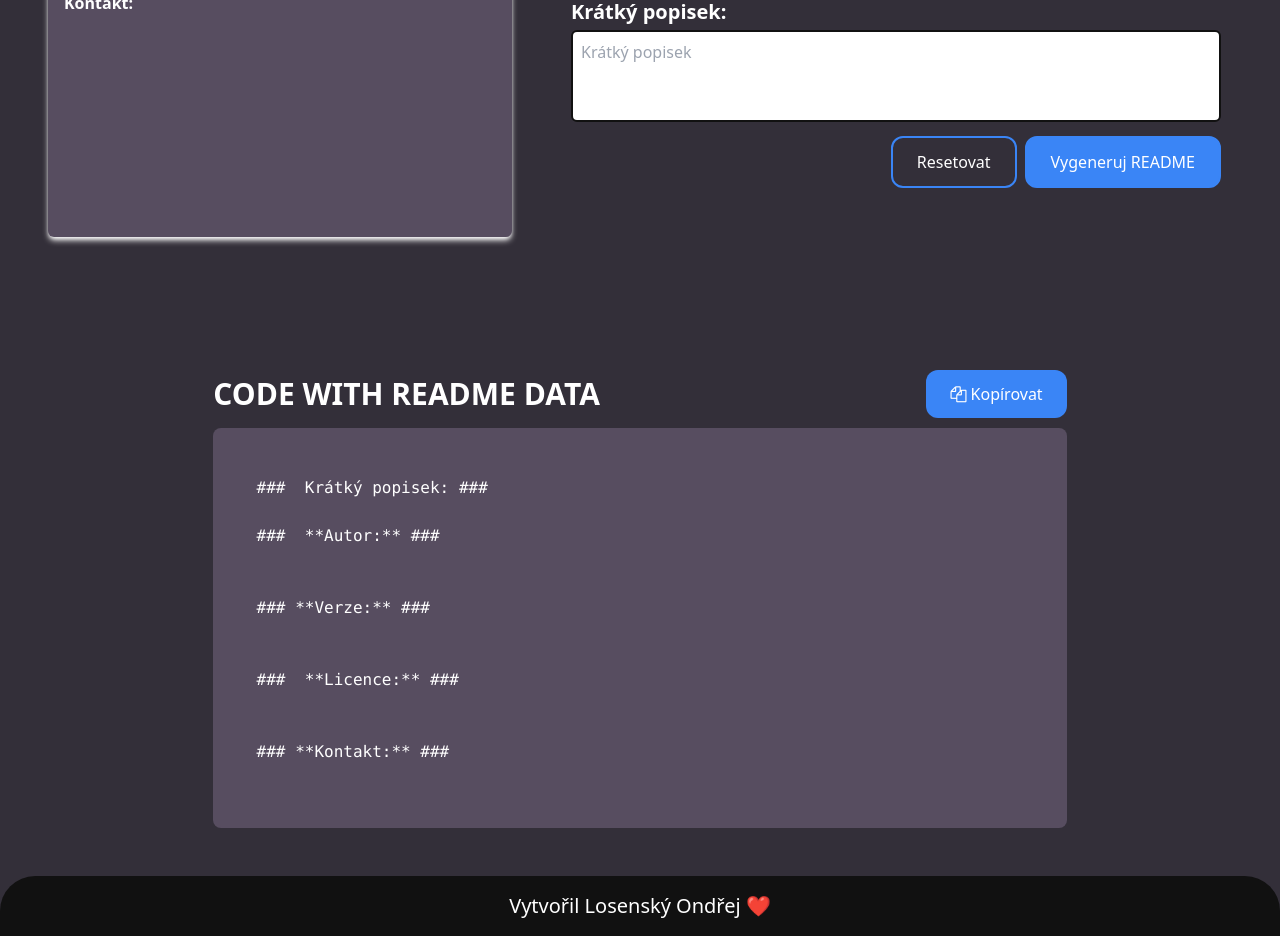
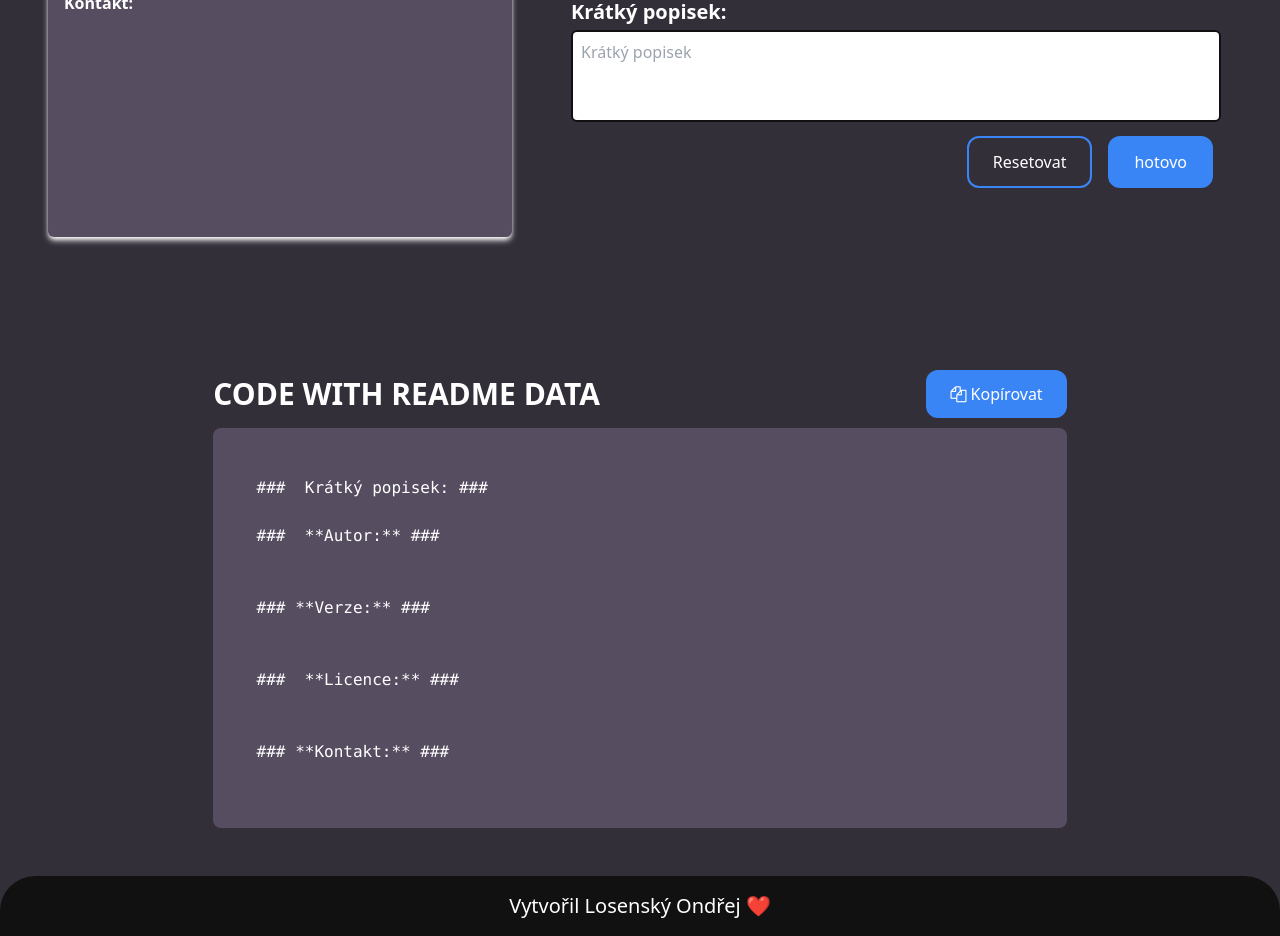
Before and after one commit to OndrejLosensky/generate-readme, a React (Create React App) app: page / in a window 1280 px wide. Shown: the part 1240-2176 px from the top of the page. Built offline with nearby package versions, Linux system fonts and the light colour scheme; the HTML template or start-up script is replaced by a standard one.

Commit message:
scroll to code from form

```diff
--- a/src/components/createReadme/CreateReadme.js
+++ b/src/components/createReadme/CreateReadme.js
@@ -266,9 +266,21 @@ ${newShortDescription}
                 <button onClick={() => window.location.reload()} className='mx-2 text-whiteText px-6 py-3 border-2 border-buttonColor rounded-xl hover:bg-buttonHover duration-300'>
                   Resetovat
                 </button>
-                <button className='border-2 border-buttonColor text-whiteText px-6 py-3 bg-buttonColor rounded-xl hover:border-buttonHover hover:bg-buttonHover duration-300'
-                 type="button" onClick={generateReadme}>
-                  Vygeneruj README
+                <button className='mx-2 text-whiteText px-6 py-3 border-2 border-buttonColor bg-buttonColor rounded-xl hover:bg-buttonHover hover:border-buttonHover duration-300'
+                onClick={() => {
+                  document.documentElement.classList.add('scroll-animation');
+                  const headingElement = document.getElementById('output');
+                  if (headingElement) {
+                    headingElement.scrollIntoView({
+                      behavior: 'smooth',
+
+                    });
+                  }
+                  setTimeout(() => {
+                    document.documentElement.classList.remove('scroll-animation');
+                  }, 3000);
+                }}>
+                  hotovo
                 </button>
 
               </div>
@@ -308,7 +320,7 @@ ${newShortDescription}
             </div>
 
             <div className='h-1/2 flex justify-center items-start'>
-              <div className='bg-outputColor rounded-lg h-[400px] w-full overflow-auto px-6 text-whiteText'>
+              <div id='output' className='bg-outputColor rounded-lg h-[400px] w-full overflow-auto px-6 text-whiteText'>
               <pre>
                   <code ref={generatedReadmeRef}>
                     {generatedReadme}
```
